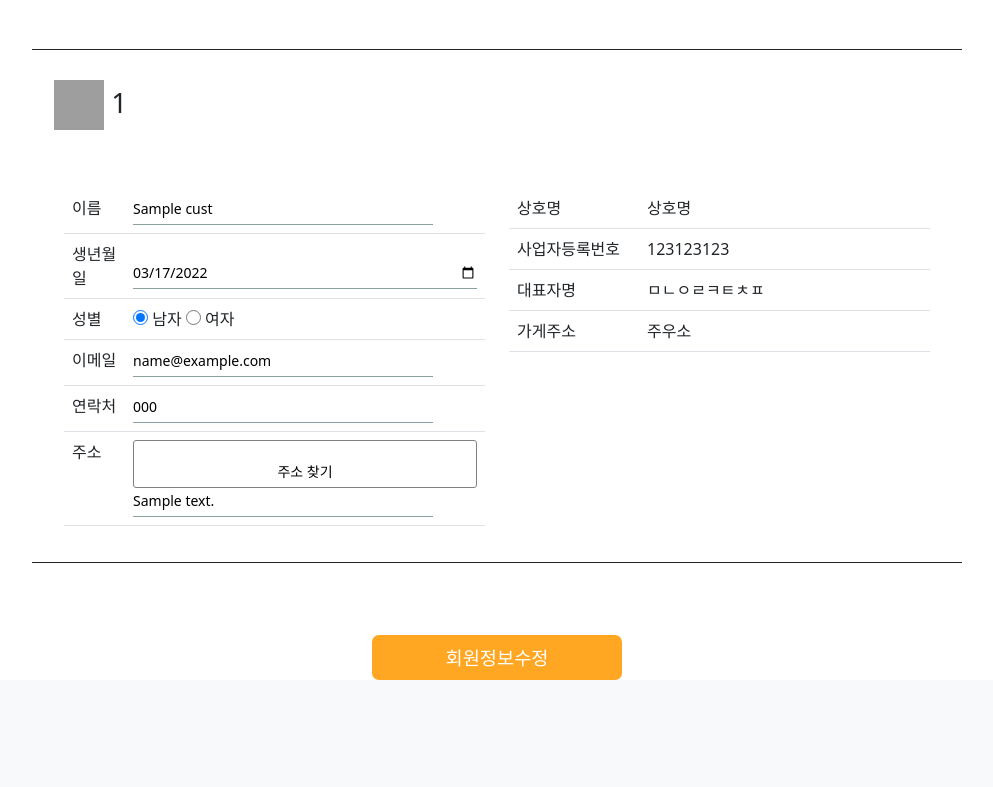
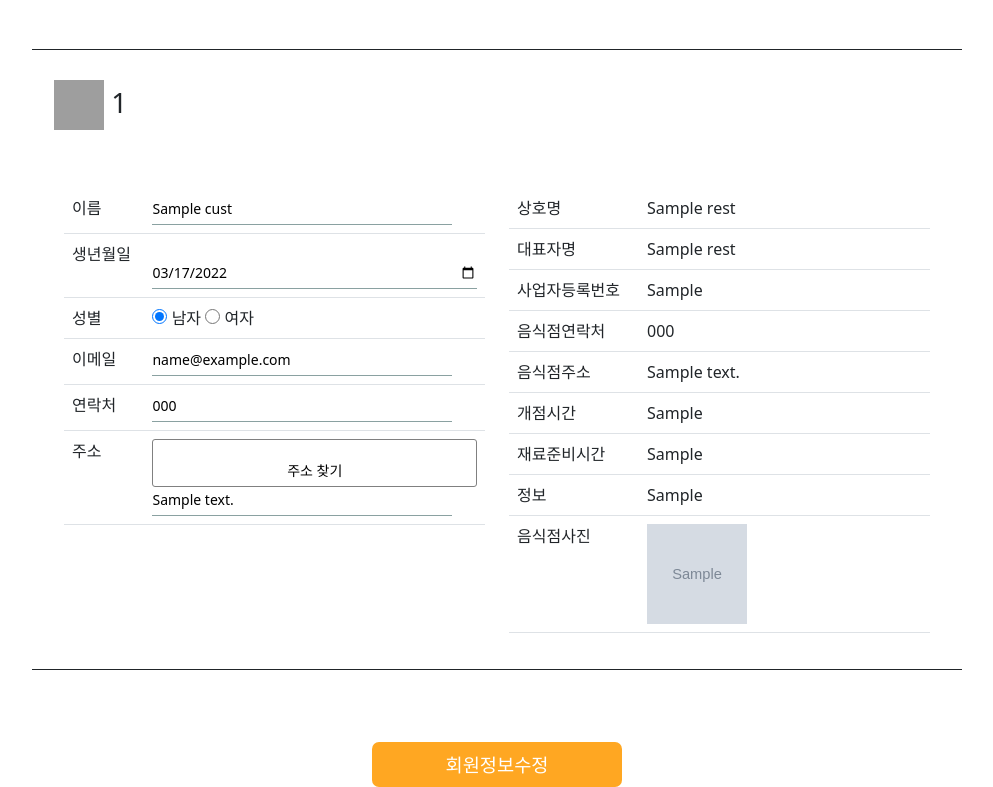
Before and after one commit to sojm120/Iot2022project_20220307, a Django app: template templates/profileupdate.html in a window 1280 px wide. Shown: the part 175-962 px from the top of the page, without its empty margins (143-1136 px from the left). Before the commit the page ends 855 px from the top, so only its background shows below. Run offline with Django 4.2, Linux system fonts and the light colour scheme; the template is opened without the code that fills it: values that come from a table or form of the project are taken from there, others are empty; tables that the repository leaves empty hold one stand-in row (values such as "Sample post"); grey boxes marked "Sample" are stand-in pictures; some libraries are stand-ins or nearby versions; grey boxes are pictures that could not be loaded.

Commit message:
03180005 profileupdateimpl  location fix

```diff
--- a/templates/profile.html
+++ b/templates/profile.html
@@ -119,6 +119,10 @@
                                         <td>{{Rest.host_name}}</td>
                                     </tr>
                                     <tr>
+                                        <td>사업자등록번호</td>
+                                        <td>{{Rest.reg_num}}</td>
+                                    </tr>
+                                    <tr>
                                         <td>음식점연락처</td>
                                         <td>{{Rest.phone}}</td>
                                     </tr>
--- a/templates/profileupdate.html
+++ b/templates/profileupdate.html
@@ -81,14 +81,14 @@
                                     <table class="table table-user-information">
                                         <tbody style="text-align:left;">
                                             <tr>
-                                                <td>이름</td>
-                                                <td class="input-box" style="width:360px;">
+                                                <td style="width:120px;">이름</td>
+                                                <td class="input-box" style="width:200px;">
                                                     <input class="pt-0" type="text" style="width:300px;" name="name" value="{{Cust.name}}">
                                                 </td>
                                             </tr>
                                             <tr>
                                                 <td>생년월일</td>
-                                                <td class="input-box" style="width:360px;">
+                                                <td class="input-box" style="width:200px;">
                                                     <input id="custbday" type="date" name="birth" placeholder="생년월일"  value="{{Cust.birth}}" autocomplete="off">
                                                 </td>
                                             </tr>
@@ -169,19 +169,39 @@
                                     <table class="table table-user-information" style="text-align:left;">
                                     <tr>
                                         <td style="width:130px;">상호명</td>
-                                            <td>상호명</td>
+                                        <td>{{Rest.rest_name}}</td>
+                                    </tr>
+                                    <tr>
+                                        <td>대표자명</td>
+                                        <td>{{Rest.host_name}}</td>
                                     </tr>
                                     <tr>
                                         <td>사업자등록번호</td>
-                                            <td>123123123</td>
+                                        <td>{{Rest.reg_num}}</td>
                                     </tr>
                                     <tr>
-                                            <td>대표자명</td>
-                                            <td>ㅁㄴㅇㄹㅋㅌㅊㅍ</td>
+                                        <td>음식점연락처</td>
+                                        <td>{{Rest.phone}}</td>
                                     </tr>
                                     <tr>
-                                            <td>가게주소</td>
-                                            <td>주우소</td>
+                                        <td>음식점주소</td>
+                                        <td>{{Rest.address}}</td>
+                                    </tr>
+                                    <tr>
+                                        <td>개점시간</td>
+                                        <td>{{Rest.openhour}}</td>
+                                    </tr>
+                                    <tr>
+                                        <td>재료준비시간</td>
+                                        <td>{{Rest.breakhour}}</td>
+                                    </tr>
+                                    <tr>
+                                        <td>정보</td>
+                                        <td>{{Rest.restindex}}</td>
+                                    </tr>
+                                    <tr>
+                                        <td>음식점사진</td>
+                                        <td style="text-align:left;"><img src="/static/img/{{Rest.restimg}}" style="width:100px; height:100px;"></td>
                                     </tr>
                                 </table>
     <!--                                <div style="text-align:left;">&nbsp; &nbsp; <img src="empty" style="width:100px; height:100px;"></div>-->
--- a/web/views.py
+++ b/web/views.py
@@ -110,7 +110,7 @@ class MyView(View):
         cust.phone = phone;
         cust.address = address;
         cust.save()
-        return redirect('/restDetail')
+        return redirect('/login');
 
     @request_mapping("/registerimpl", method="post")
     def registerimpl(self, request):
```
Lines whose indentation alone changed are shown as unchanged.
